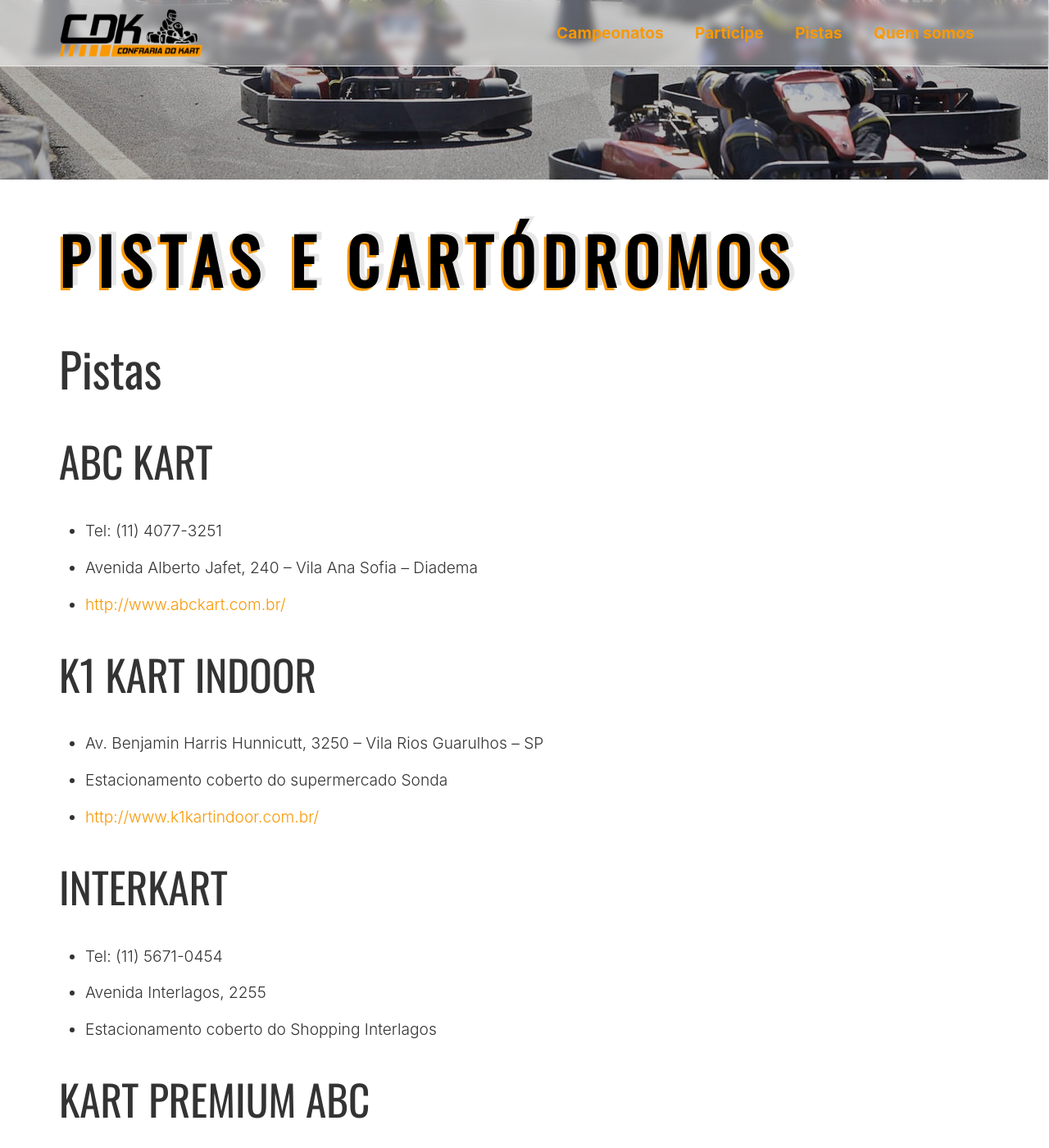
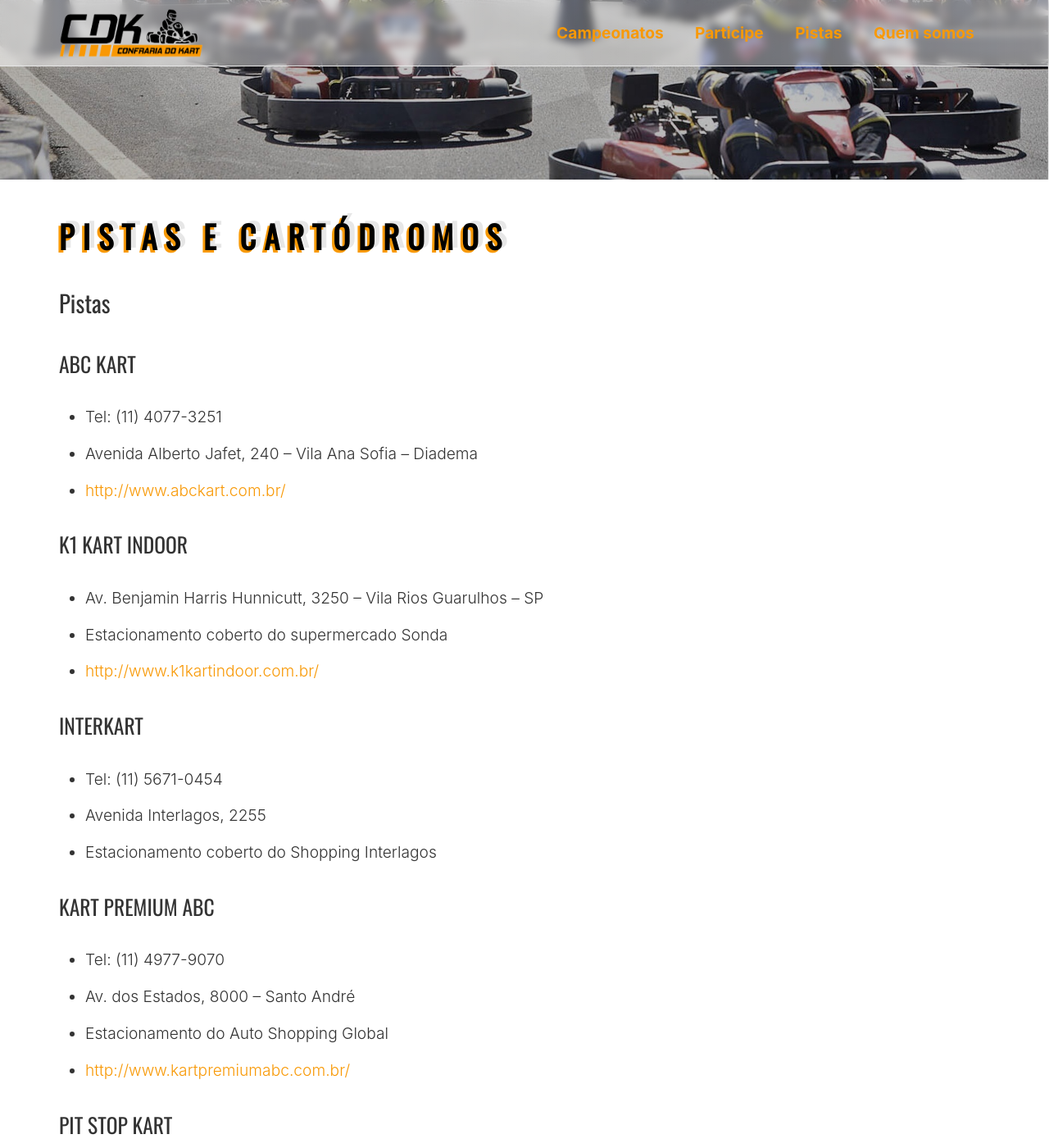
Before and after one commit to ConfrariaDoKart/confrariadokart.github.io, a Jekyll site: the page built from pistas.md, in a window 1280 px wide and 1400 px high, scrolled down 261 px. Shown: the whole window at 82% size. Built offline with Jekyll 4.4.1, drawn with Linux system fonts in a browser that asks for light colours.

Commit message:
Smaller title font sizes

```diff
--- a/_sass/_defaults.scss
+++ b/_sass/_defaults.scss
@@ -28,14 +28,6 @@
     margin-bottom: var(--spacing-s);
 }
 
-
-
-@for $i from 1 through 6 {
-    h#{$i} {
-        font-size: 2em + 2em / $i;
-    }
-}
-
 h1,
 h2,
 h3,
@@ -44,6 +36,12 @@
 h6 {
     font-family: $title-font-family;
     font-weight: normal;
+}
+
+@for $i from 1 through 6 {
+    h#{$i} {
+        font-size: 1em + 1em / $i;
+    }
 }
 
 %transition {
```
